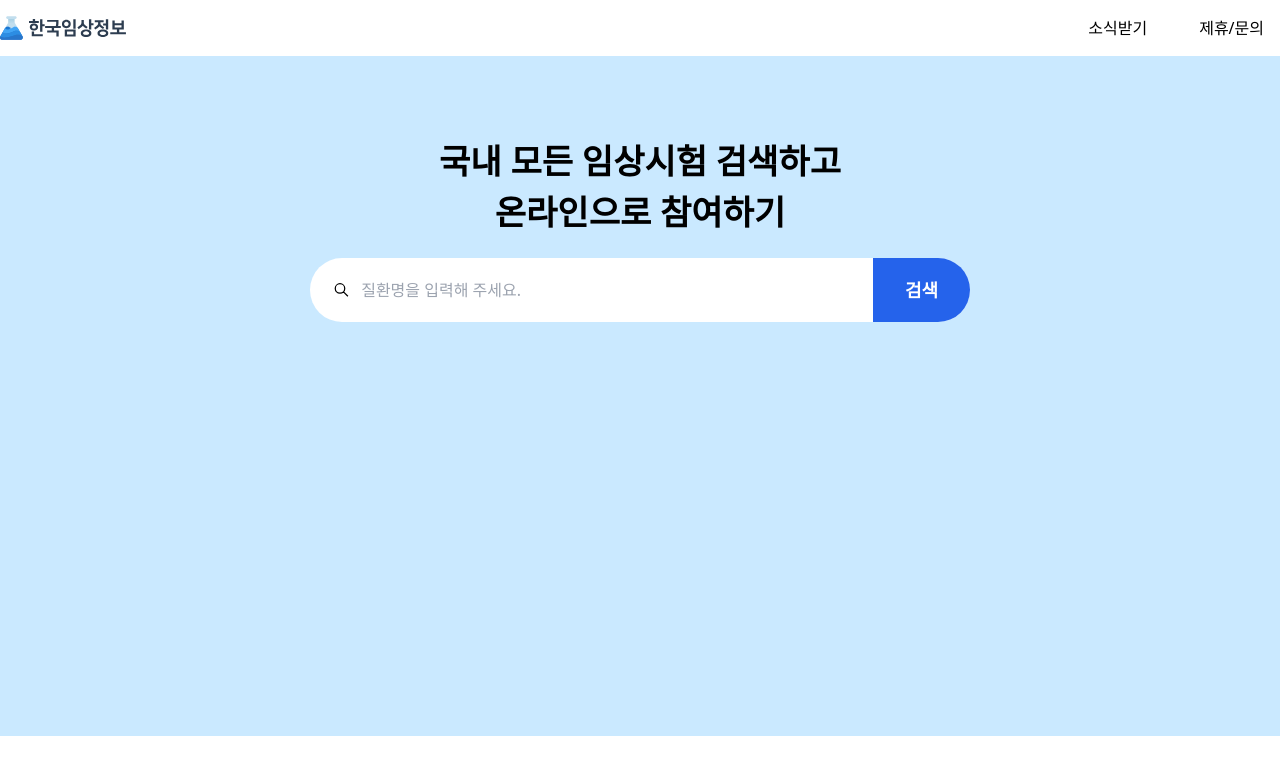
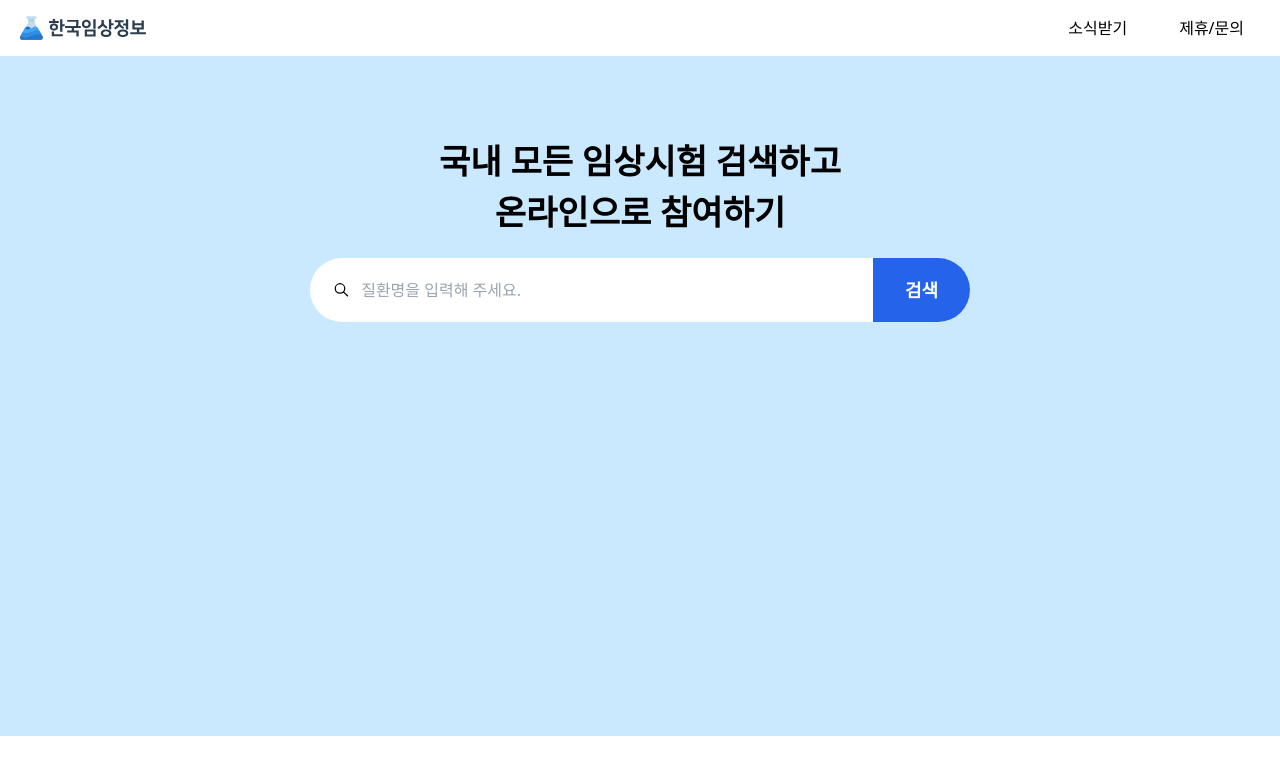
Before and after one commit to zeromountain/wanted-codestates-project-10, a React (Create React App) app: page / in a window 1280 px wide. Shown: the top 774 px of the page. Built offline with nearby package versions, Linux system fonts and the light colour scheme.

Commit message:
fix style in GlobalNavigationBar

```diff
--- a/src/components/GlobalNavigationBar.js
+++ b/src/components/GlobalNavigationBar.js
@@ -16,7 +16,7 @@ const GlobalNavigationBar = () => {
 
   return (
     <header className="w-full h-14 bg-white">
-      <nav className="desktop:max-w-screen-desktop tablet:w-full tablet:px-5 h-full flex justify-between items-center mx-auto">
+      <nav className="desktop:max-w-screen-desktop tablet:w-full px-5 h-full flex justify-between items-center mx-auto">
         <div className="">
           {/* 로고 */}
           <Logo className="h-6 cursor-pointer" />
```
